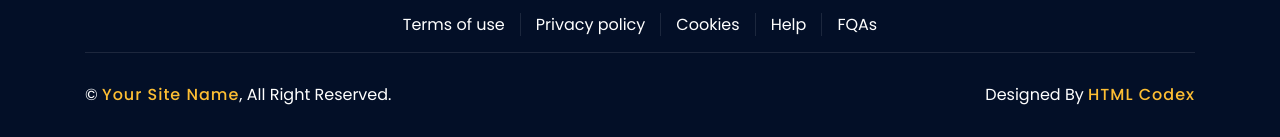
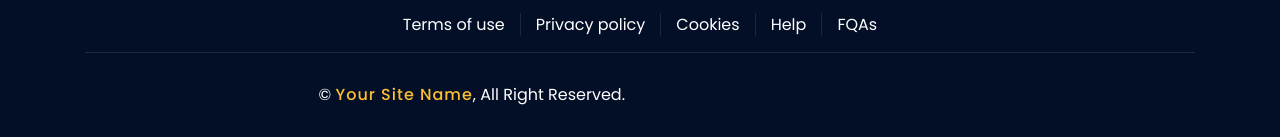
Before and after one commit to vyshalimurugan/kaandha-developers-and-realities-website-demo, a plain HTML site: page portfolio.html in a window 1280 px wide. Shown: the part 1981-2118 px from the top of the page. Drawn offline with nearby package versions, Linux system fonts and the light colour scheme.

Commit message:
commit changes

```diff
--- a/portfolio.html
+++ b/portfolio.html
@@ -327,9 +327,7 @@
                         <div class="col-md-6">
                             <p>&copy; <a href="#">Your Site Name</a>, All Right Reserved.</p>
                         </div>
-                        <div class="col-md-6">
-                            <p>Designed By <a href="https://htmlcodex.com">HTML Codex</a></p>
-                        </div>
+
                     </div>
                 </div>
             </div>
```
Also changed, not shown: about.html (+1 -3 lines), blog.html (+1 -3 lines), contact.html (+1 -3 lines), index.html (+1 -3 lines), service.html (+1 -3 lines), single.html (+1 -3 lines), team.html (+1 -3 lines).
